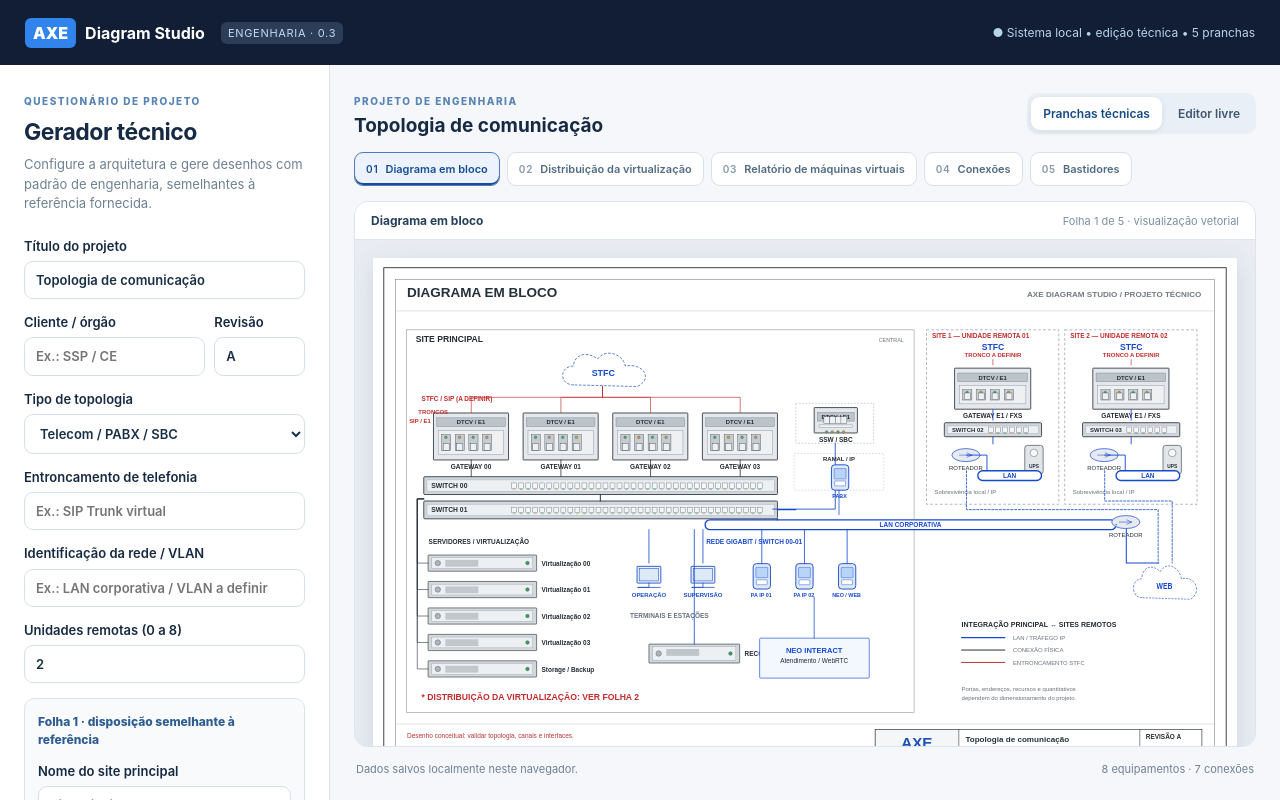
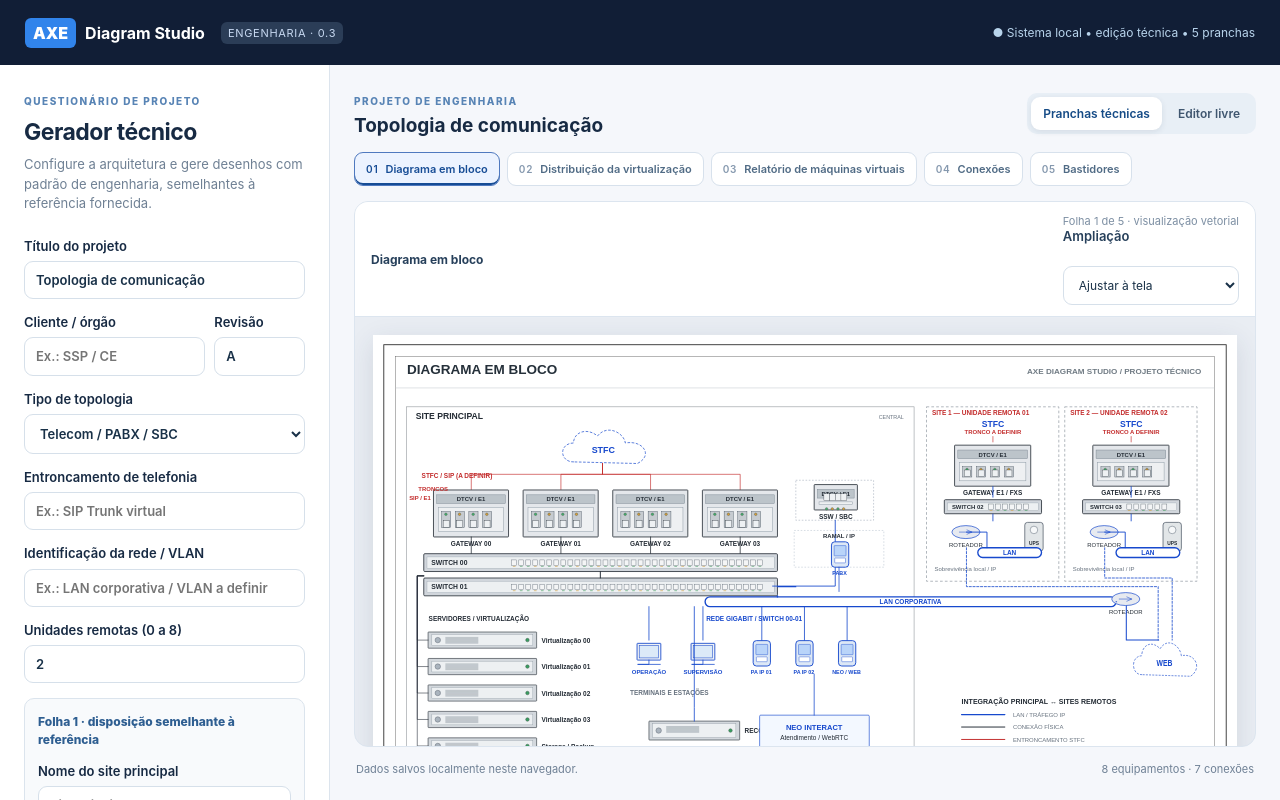
Before and after one commit to jeffaxe81/axe-diagrams-studio, a React (Vite) app: page / in a window 1280 px wide. Built offline with nearby package versions, Linux system fonts and the light colour scheme.

Commit message:
fix: use narrowed import result and add stable sheet zoom controls

```diff
--- a/src/App.tsx
+++ b/src/App.tsx
@@ -34,6 +34,7 @@ export default function App() {
   const [version, setVersion] = useState(0);
   const [mode, setMode] = useState<"sheets" | "editor">("sheets");
   const [sheetIndex, setSheetIndex] = useState(0);
+  const [sheetZoom, setSheetZoom] = useState<"fit" | 100 | 150>("fit");
   const [message, setMessage] = useState("Dados salvos localmente neste navegador.");
   const [exporting, setExporting] = useState(false);
   const selected = nodes.find(n => n.id === selectedId);
@@ -82,7 +83,8 @@ export default function App() {
       const value = parsed as Partial<DiagramProject>;
       const validation = validateProject(value);
       if (!validation.valid) throw new Error(validation.error);
-      setSpec(value.spec as ProjectSpec);setNodes(value.nodes);setEdges(value.edges);
+      if (!validation.valid) return;
+      setSpec(validation.project.spec as ProjectSpec);setNodes(validation.project.nodes);setEdges(validation.project.edges);
       setSelectedId(null);setVersion(v=>v+1);
       setMessage("Projeto importado.");
     } catch(e) {
@@ -217,8 +219,17 @@ export default function App() {
               ))}
             </div>
             <div className="sheet-stage">
-              <div className="sheet-topline"><strong>{activeSheet.title}</strong><span>Folha {sheetIndex+1} de {sheets.length} · visualização vetorial</span></div>
-              <div className="sheet-preview" dangerouslySetInnerHTML={{__html:activeSheet.svg}}/>
+              <div className="sheet-topline"><strong>{activeSheet.title}</strong>
+                <div className="sheet-view-controls"><span>Folha {sheetIndex+1} de {sheets.length} · visualização vetorial</span>
+                  <label htmlFor="sheet-zoom">Ampliação</label>
+                  <select id="sheet-zoom" aria-label="Ampliação da prancha" value={String(sheetZoom)} onChange={e=>setSheetZoom(e.target.value==="fit"?"fit":Number(e.target.value) as 100|150)}>
+                    <option value="fit">Ajustar à tela</option><option value="100">100%</option><option value="150">150%</option>
+                  </select>
+                </div>
+              </div>
+              <div className={sheetZoom==="fit"?"sheet-preview sheet-preview-fit":"sheet-preview sheet-preview-zoom"} key={activeSheet.id+"-"+sheetZoom}>
+                <div className="sheet-artwork" style={sheetZoom==="fit"?undefined:{width:1600*sheetZoom/100, flex:"0 0 auto"}} dangerouslySetInnerHTML={{__html:activeSheet.svg}}/>
+              </div>
             </div>
           </> : <>
             <div className="flow-wrap">
```
